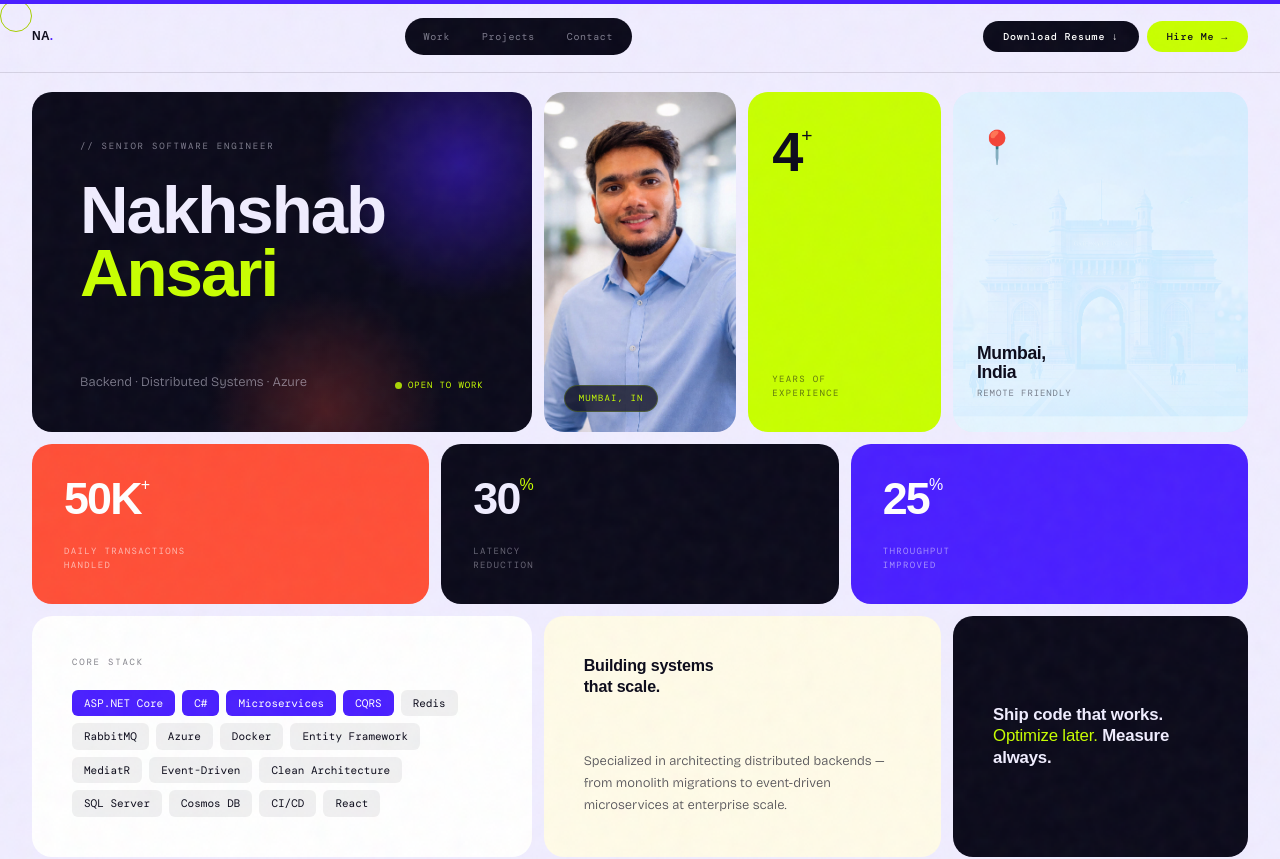
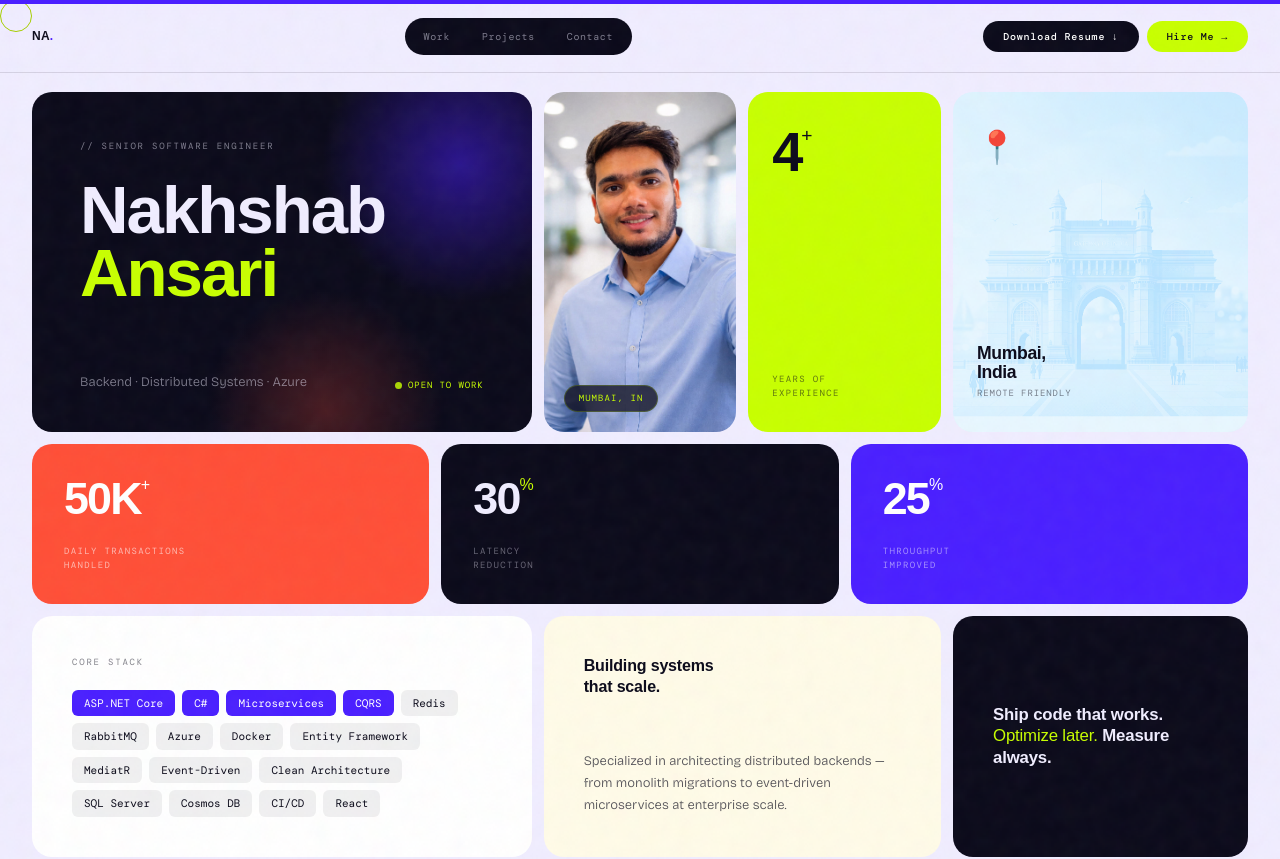
Before and after one commit to nakhshab29/nakhshab-portfolio, a React (Vite) app: page / in a window 1280 px wide. Shown: the top 859 px of the page. Built offline with nearby package versions, Linux system fonts and the light colour scheme; a web font is replaced by a local one.

Commit message:
Improve Mumbai card image visibility with grayscale and higher contrast

```diff
--- a/src/components/Hero.tsx
+++ b/src/components/Hero.tsx
@@ -185,7 +185,7 @@ function LocationCard() {
       <motion.img
         src="/mumbai.png"
         alt="Gateway of India, Mumbai"
-        className="w-full h-full object-cover absolute inset-0 opacity-40 mix-blend-overlay"
+        className="w-full h-full object-cover absolute inset-0 opacity-90 mix-blend-soft-light grayscale contrast-125"
         initial={{ scale: 1.2 }}
         whileInView={{ scale: 1 }}
         transition={{ duration: 1.5 }}
```
